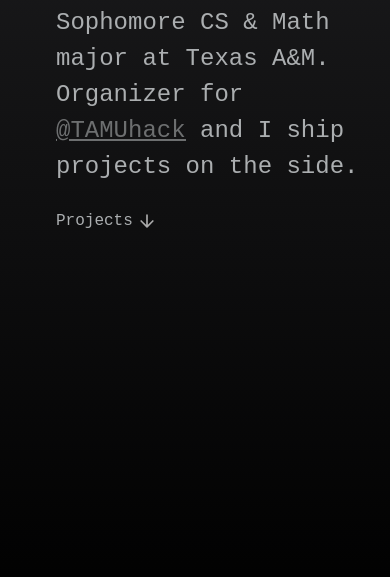
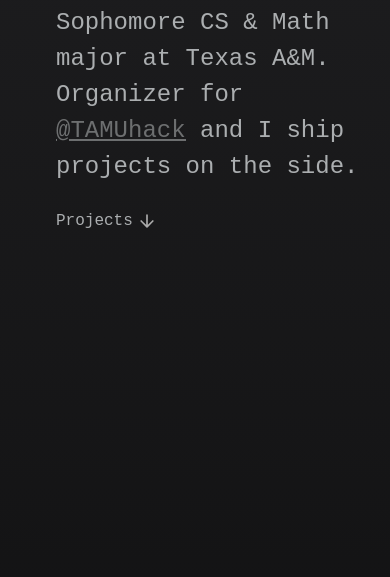
Before and after one commit to Hezxkiah/HG-Personal-Website, an Astro site: page / in a window 390 px wide. Shown: the part 267-844 px from the top of the page. Built offline with nearby package versions, Linux system fonts and the light colour scheme; Astro itself is replaced by a stand-in of ours; a web font is replaced by a local one.

Commit message:
Hopefully fixed mobile

```diff
--- a/src/layouts/Layout.astro
+++ b/src/layouts/Layout.astro
@@ -19,16 +19,17 @@ import "../styles/global.css"
 	</body>
 </html>
 
-<style>
-	html,
+<style is:global>
+    html {
+        background: linear-gradient(180deg, #1f1f21, #000000);
+        min-height: 100%;
+    }
     body {
         margin: 0;
         padding: 0;
         font-family: "PT Mono", monospace;
-		margin: 0;
         width: 100%;
         min-height: 100vh;
-		background: linear-gradient(180deg, #1f1f21, #000000);
-		background-attachment: fixed;
+        background: transparent;
     }
 </style>
```
Lines whose indentation alone changed are shown as unchanged.
